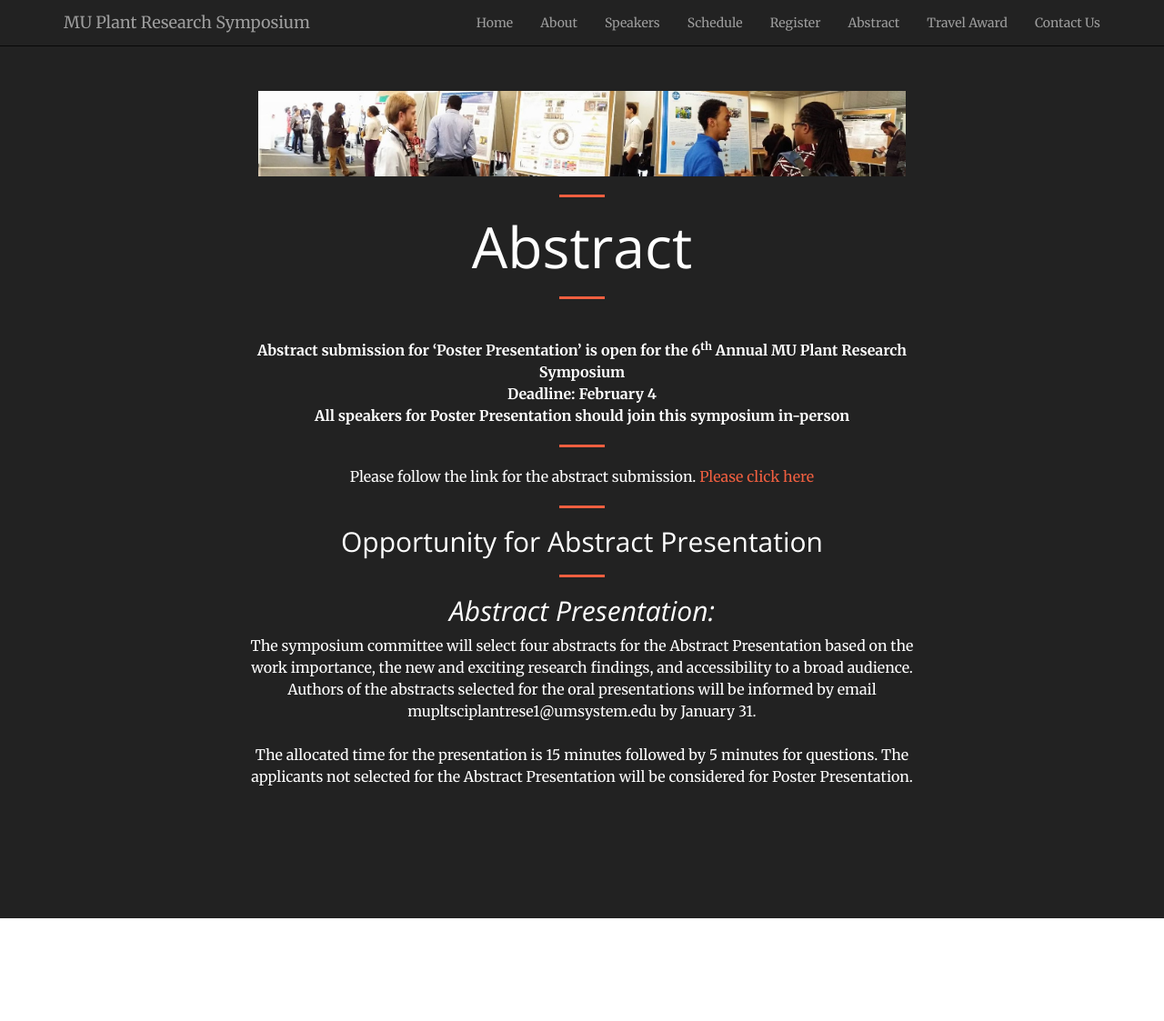
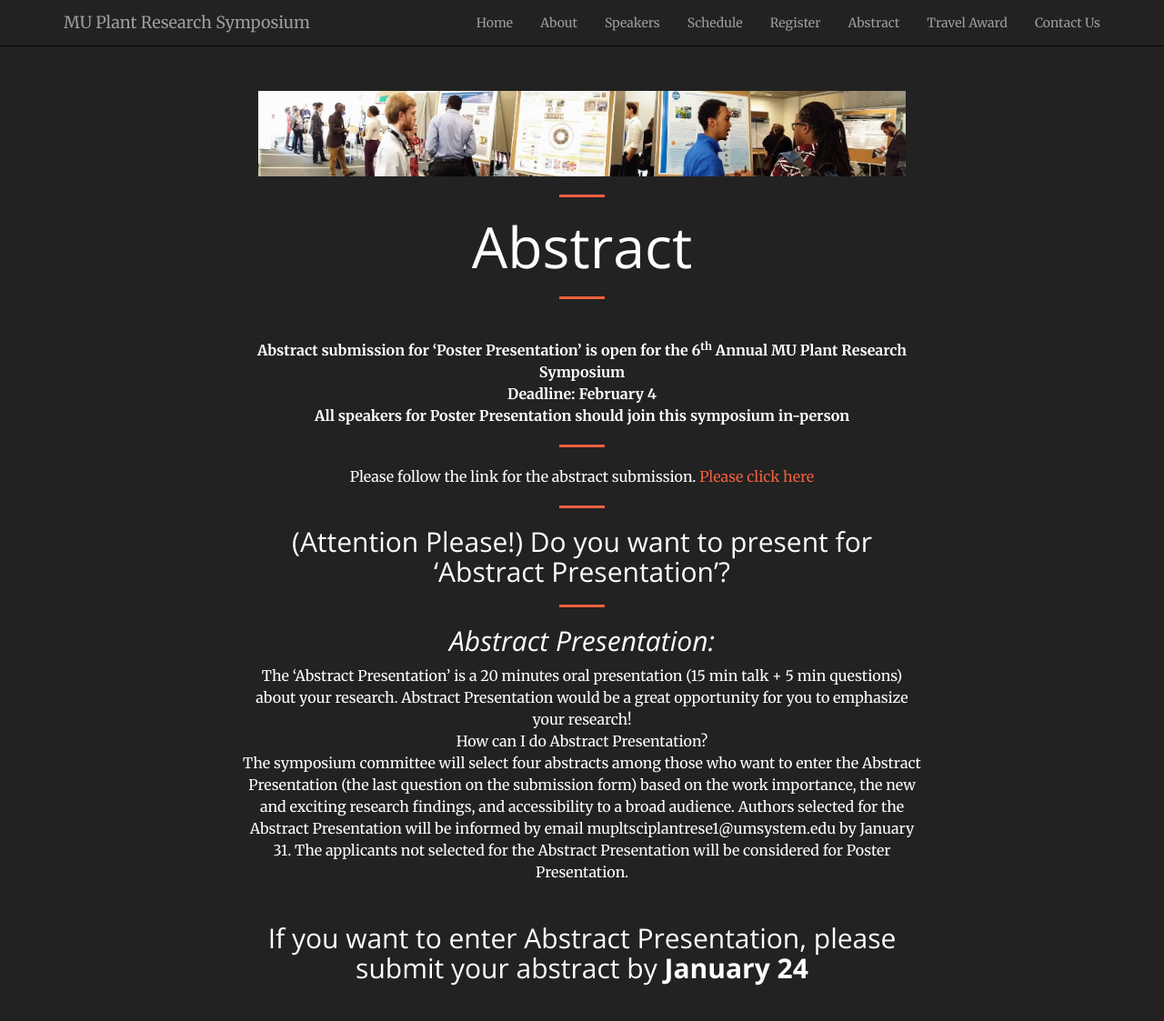
Before and after one commit to mupioneersymposium/mupioneersymposium.github.io, a Jekyll site: the page built from abstract.md, in a window 1280 px wide and 1259 px high. Shown: the top 1123 px of the window at 91% size. Built offline with Jekyll 4.4.1, drawn with Linux system fonts in a browser that asks for light colours.

Commit message:
Update abstract.md

```diff
--- a/abstract.md
+++ b/abstract.md
@@ -15,11 +15,13 @@ Please follow the link for the abstract submission. <a
 href="https://docs.google.com/forms/d/e/1FAIpQLSfF3D-yUA9gZtGNLRikC2PCe6v8W_Ghrf9Rh9nPUz2zbRIIlQ/viewform?vc=0&c=0&w=1&flr=0" target="_blank"> Please click here
 
 <hr style="clear: both;" />
-## Opportunity for Abstract Presentation
+## (Attention Please!) Do you want to present for 'Abstract Presentation'?
 <hr style="clear: both;" />
 
 ## *Abstract Presentation:*
-The symposium committee will select four abstracts for the Abstract Presentation based on the work importance, the new and exciting research findings, and accessibility to a broad audience. Authors of the abstracts selected for the oral presentations will be informed by email mupltsciplantrese1@umsystem.edu by January 31.
+The 'Abstract Presentation' is a 20 minutes oral presentation (15 min talk + 5 min questions) about your research. Abstract Presentation would be a great opportunity for you to emphasize your research! <br/>
+How can I do Abstract Presentation?  <br/>
+  The symposium committee will select four abstracts among those who want to enter the Abstract Presentation (the last question on the submission form) based on the work importance, the new and exciting research findings, and accessibility to a broad audience. Authors selected for the Abstract Presentation will be informed by email mupltsciplantrese1@umsystem.edu by January 31. The applicants not selected for the Abstract Presentation will be considered for Poster Presentation.
 <br/><br/>
-The allocated time for the presentation is 15 minutes followed by 5 minutes for questions. The applicants not selected for the Abstract Presentation will be considered for Poster Presentation.
+## If you want to enter Abstract Presentation, please submit your abstract by **January 24**
 <br/><br/>
```
